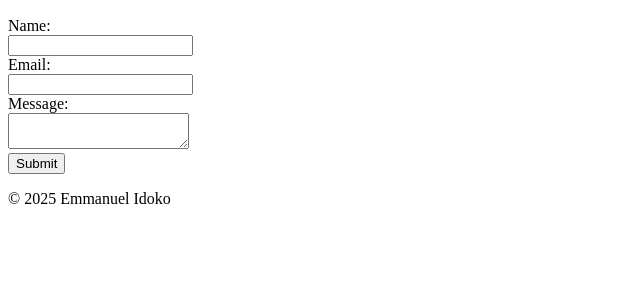
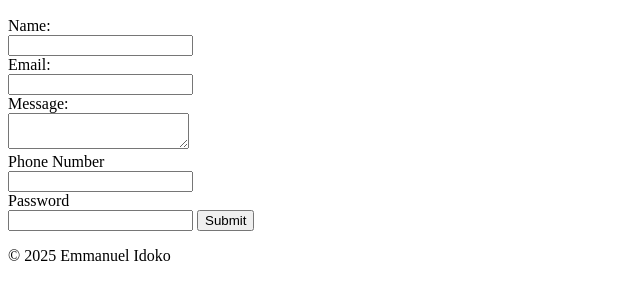
Before and after one commit to Emmyido/My-first-Portfolio, a plain HTML site: page index.html in a window 1280 px wide. Shown: the part 1722-2003 px from the top of the page, without its empty margins (0-640 px from the left). Before the commit the page ends 1946 px from the top, so only its background shows below. Drawn offline with Linux system fonts and the light colour scheme.

Commit message:
second commit

```diff
--- a/index.html
+++ b/index.html
@@ -107,6 +107,12 @@
         <label for="message">Message:</label><br>
         <textarea id="message" name="message"></textarea><br>
 
+        <label for="contact">Phone Number</label><br>
+        <input type="number" name="Phone number" id="number"><br>
+
+        <label for="Password">Password</label><br>
+        <input type="password">
+
         <button type="submit">Submit</button>
       </form>
     </section>
```
